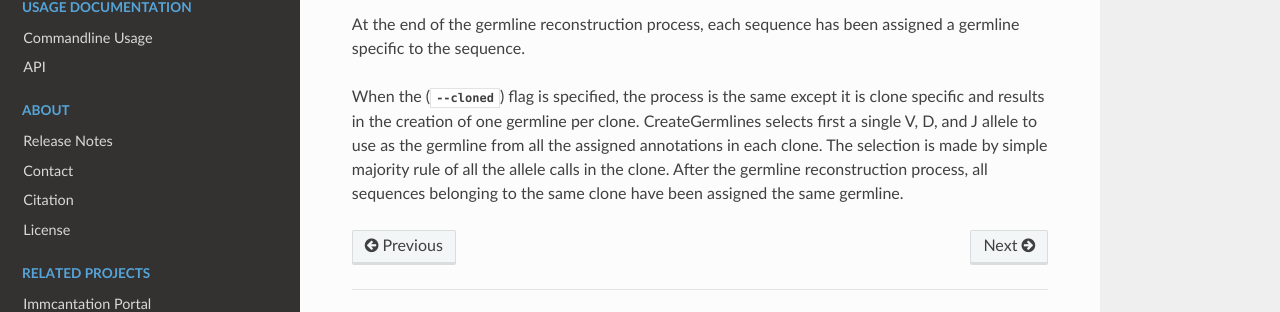
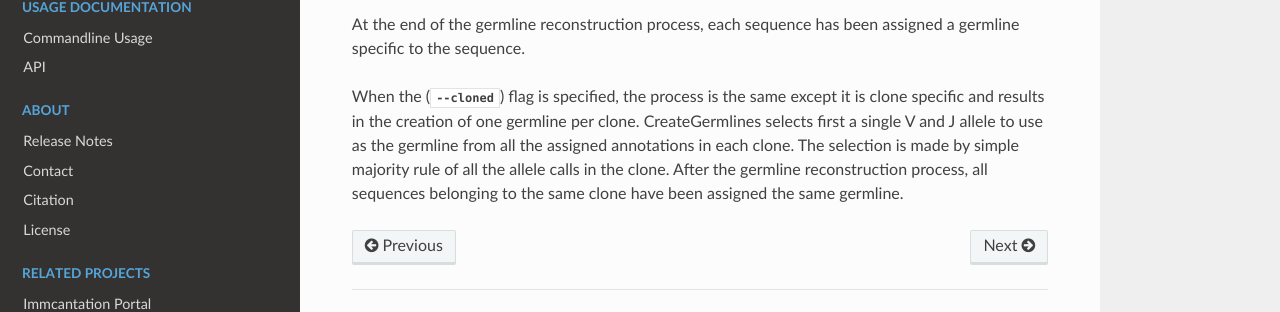
Before and after one commit to immcantation/changeo, a Sphinx documentation site: the page built from docs/methods/germlines.rst, in a window 1280 px wide. Shown: the part 401-713 px from the top of the page. Built offline with Sphinx 7.4.7 and the Read the Docs theme 2.0.0, drawn with Linux system fonts in a browser that asks for light colours; formulas are drawn with MathJax 3.

Commit message:
Correction in documentation

```diff
--- a/docs/methods/germlines.rst
+++ b/docs/methods/germlines.rst
@@ -20,7 +20,7 @@ a germline specific to the sequence.
 When the (:option:`--cloned <CreateGermlines --cloned>`) flag is specified, the
 process is the same except it is clone specific and results in the
 creation of one germline per clone. :ref:`CreateGermlines` selects first a
-single V, D, and J allele to use as the germline from all the assigned
+single V and J allele to use as the germline from all the assigned
 annotations in each clone. The selection is made by simple majority rule of all
 the allele calls in the clone. After the germline reconstruction process, all
 sequences belonging to the same clone have been assigned the same germline.
```
